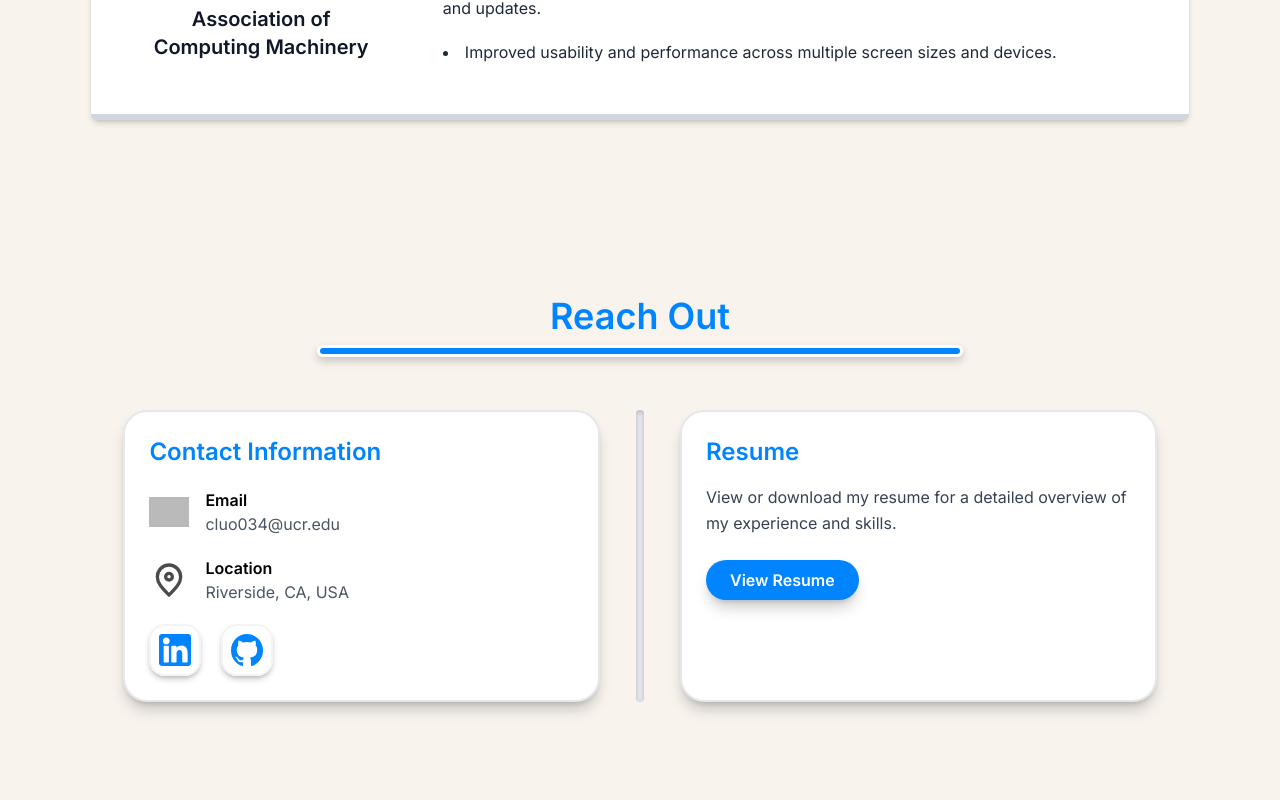
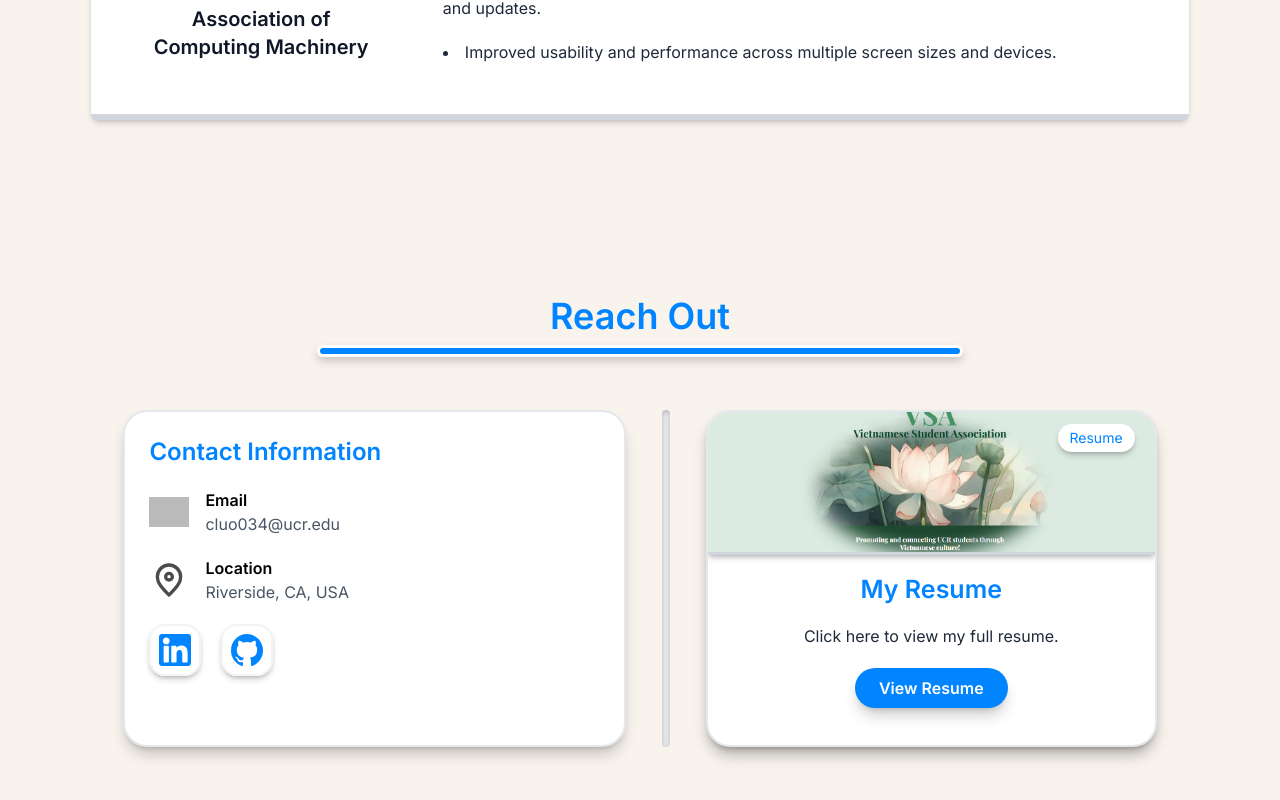
Before and after one commit to charlesluo06/portfolio-website, a React (Vite) app: page / in a window 1280 px wide. Shown: the part 2494-3294 px from the top of the page. Built offline with nearby package versions, Linux system fonts and the light colour scheme; grey boxes are pictures that could not be loaded.

Commit message:
implementing reach out component still

```diff
--- a/src/components/Contact.tsx
+++ b/src/components/Contact.tsx
@@ -2,6 +2,7 @@ import EmailImg from "../assets/mail.svg";
 import LocationImg from "../assets/location.svg";
 import LinkedInImg from "../assets/linkedin.svg";
 import GithubImg from "../assets/github.svg";
+import vsa from "../assets/vsa.png"
 import { Link } from "react-router-dom";
 
 function Contact() {
@@ -17,7 +18,7 @@ function Contact() {
         <div className="drop-shadow-lg/20 bg-[#0084ff] ring-3 ring-white w-32 sm:w-56 md:w-1/2 h-1.5 mt-3 rounded-full" />
       </div>
 
-      {/* Bottom row: left | divider | right */}
+      {/* Bottom row */}
       <div className="mt-14 w-6/7 max-w-6xl mx-auto px-4 sm:px-6 lg:px-8">
         <div className="flex items-stretch gap-8">
           {/* Left: Contact Info */}
@@ -28,10 +29,7 @@ function Contact() {
 
             <div className="space-y-5 mt-5">
               <div className="flex items-center gap-4">
-                {/* Email icon */}
                 <img src={EmailImg} alt="Email" className="w-10 opacity-70" />
-
-                {/* Email text */}
                 <div className="flex flex-col">
                   <p className="font-semibold">Email</p>
                   <p className="text-gray-600">cluo034@ucr.edu</p>
@@ -39,55 +37,91 @@ function Contact() {
               </div>
 
               <div className="flex items-center gap-4">
-                {/* Email icon */}
                 <img
                   src={LocationImg}
                   alt="Location"
                   className="w-10 opacity-70"
                 />
-
-                {/* Email text */}
                 <div className="flex flex-col">
                   <p className="font-semibold">Location</p>
                   <p className="text-gray-600">Riverside, CA, USA</p>
                 </div>
               </div>
             </div>
+
             <div className="flex mt-5 gap-5">
               <div className="p-2 border-2 border-gray-100 shadow-md/20 rounded-2xl">
-                <Link target="blank" to="https://www.linkedin.com/in/charles-luo-5b1755317/">
+                <Link
+                  target="_blank"
+                  to="https://www.linkedin.com/in/charles-luo-5b1755317/"
+                >
                   <img src={LinkedInImg} className="w-8" />
                 </Link>
               </div>
+
               <div className="p-2 border-2 border-gray-100 shadow-md/20 rounded-2xl">
-                <Link target="blank" to="https://github.com/charlesluo06">
+                <Link target="_blank" to="https://github.com/charlesluo06">
                   <img src={GithubImg} className="w-8" />
                 </Link>
               </div>
             </div>
           </div>
 
-          {/* Vertical divider */}
+          {/* Divider */}
           <div className="relative w-4 flex items-center justify-center">
-            <div className="w-2 h-full bg-gray-200 rounded-full inset-shadow-sm/20"></div>
+            <div className="w-2 h-full bg-gray-200 rounded-full inset-shadow-sm/20" />
           </div>
 
-          {/* Right: Resume */}
-          <div className="flex-1 bg-white border-2 border-gray-200 rounded-3xl shadow-lg/20 p-6 hover:-translate-y-1 transition">
-            <p className="text-2xl font-semibold text-[#0084ff] mb-4">Resume</p>
+          {/* Right: Resume (ProjectCard-style) */}
+          <a
+            href="/resume.pdf"
+            target="_blank"
+            rel="noopener noreferrer"
+            className="flex-1"
+          >
+            <div
+              className="
+                bg-white h-full rounded-3xl overflow-hidden shadow-lg/30
+                flex flex-col border-2 border-gray-200 cursor-pointer
+                transition-all duration-300 ease-out
+                hover:-translate-y-3 hover:shadow-xl/40
+              "
+            >
+              {/* Image Header */}
+              <div className="h-3/7 relative border-b-3 border-gray-300 shadow-md/20">
+                <img
+                  src={vsa}
+                  alt="Resume preview"
+                  className="h-full w-full object-cover"
+                />
 
-            <p className="text-gray-700 leading-relaxed mb-6">
-              View or download my resume for a detailed overview of my
-              experience and skills.
-            </p>
+                <div className="absolute top-3 right-5 bg-white text-[#0084ff] text-sm px-3 py-1 rounded-full shadow-md/20">
+                  Resume
+                </div>
+              </div>
 
-            <button
+              {/* Content */}
+              <div className="text-center px-8">
+                <p className="py-4 text-[25px] font-semibold text-[#0084ff]">
+                  My Resume
+                </p>
+                <p className="text-gray-800">
+                  Click here to view my full resume.
+                </p>
+              </div>
+
+              {/* Footer */}
+              <div className="flex items-center justify-center px-6">
+
+                <button
               type="button"
-              className="px-6 py-2 rounded-full bg-[#0084ff] text-white font-semibold shadow-lg/20 hover:scale-105 transition"
+              className="px-6 py-2 rounded-full mt-5 bg-[#0084ff] text-white font-semibold shadow-lg/20 hover:scale-105 transition"
             >
               View Resume
             </button>
-          </div>
+              </div>
+            </div>
+          </a>
         </div>
       </div>
     </div>
```
